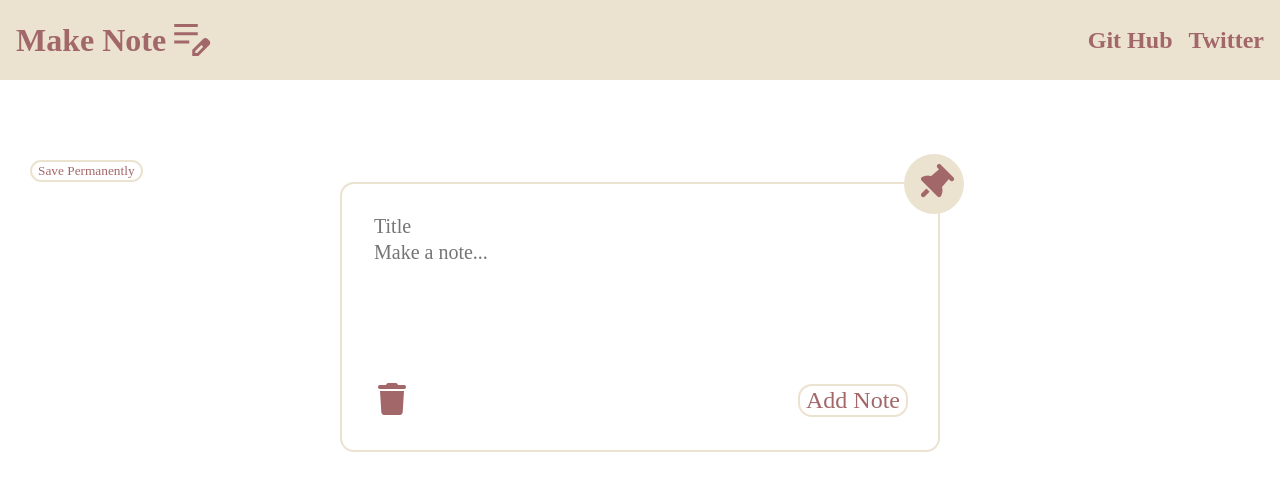
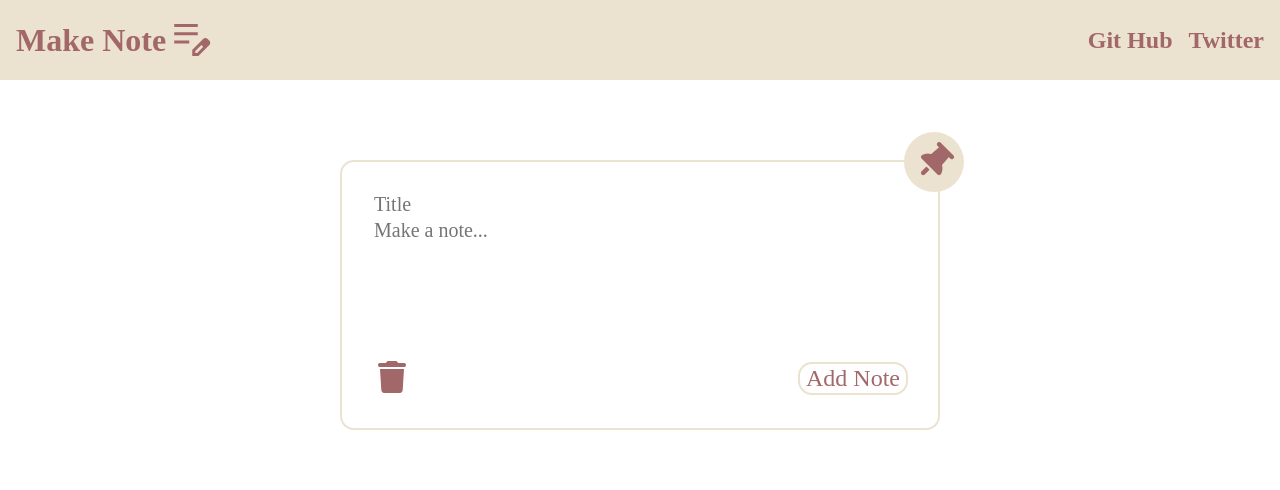
Before and after one commit to mishti169/react-makenote-mishti, a React (Create React App) app: page / in a window 1280 px wide. Shown: the top 490 px of the page. Built offline with nearby package versions, Linux system fonts and the light colour scheme; a web font is replaced by a local one.

Commit message:
remove save permanently

```diff
--- a/src/App.js
+++ b/src/App.js
@@ -17,18 +17,10 @@ function App() {
 		localStorage.setItem(OTHERS_NOTES_LS, JSON.stringify(othersNotes));
 	}, [pinnedNotes, othersNotes]);
 
-	const onSavePermanent = () => {
-		const strX = JSON.stringify(pinnedNotes);
-		localStorage.setItem('pinNotes', strX);
-	};
-
 	return (
 		<div className='App'>
 			<Header />
 			<div className='mainContainer letterSpacing'>
-				<button className='border borderRadius' onClick={onSavePermanent}>
-					Save Permanently
-				</button>
 				<TakeNote />
 				{!!pinnedNotes.length && (
 					<NoteList title='Pinned' notes={pinnedNotes} id='pinned' />
```
